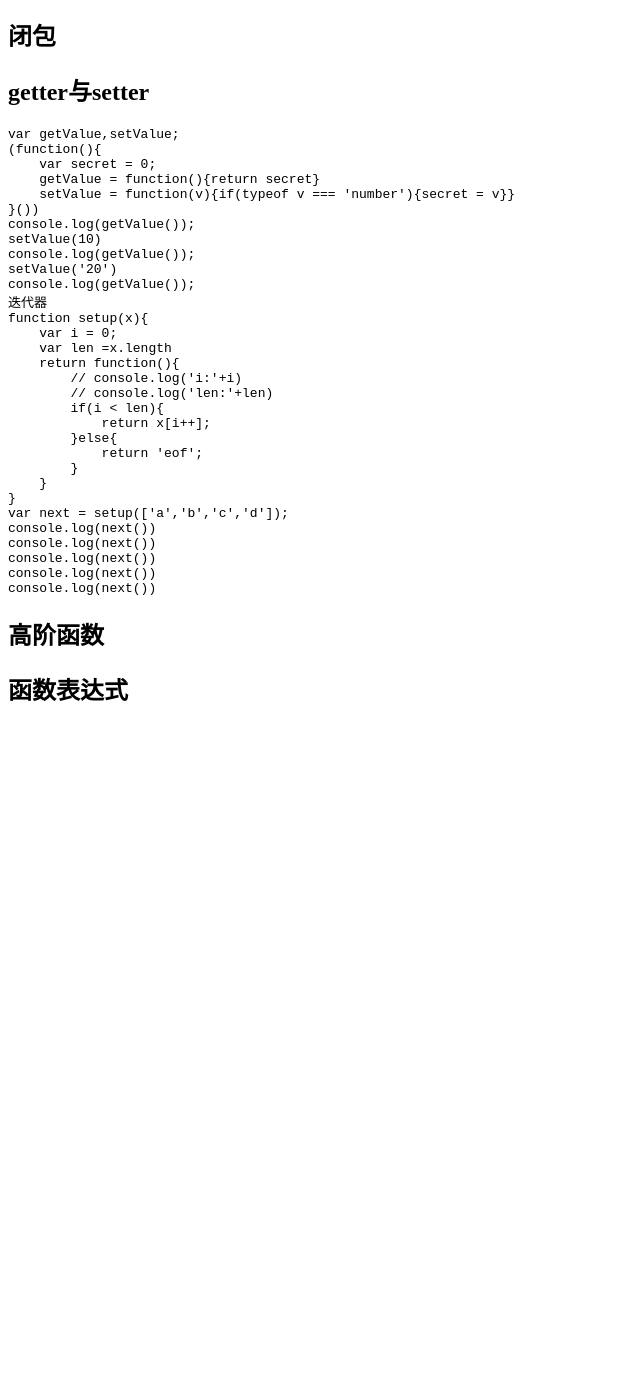
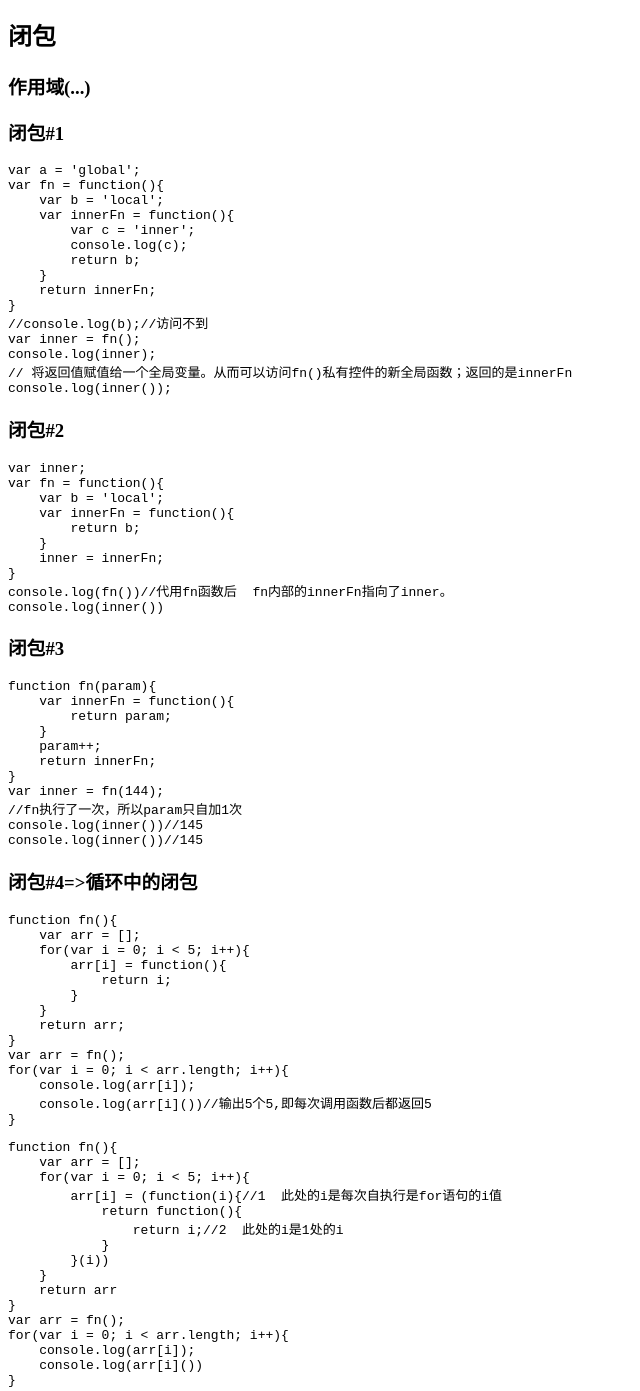
Before and after one commit to linshuangqiang/handBook, a plain HTML site: page JavaScript随笔总结/function/index.html in a window 1280 px wide. Shown: the part 1563-2954 px from the top of the page, without its empty margins (0-640 px from the left). Before the commit the page ends 2289 px from the top, so only its background shows below. Drawn offline with Linux system fonts and the light colour scheme.

Commit message:
function-c

```diff
--- a/JavaScript随笔总结/function/index.html
+++ b/JavaScript随笔总结/function/index.html
@@ -114,7 +114,97 @@ a()
 </pre>
 </code>
 <h2>闭包</h2>
-
+<h3>作用域(...)</h3>
+<h3>闭包#1</h3>
+ <code>
+<pre>
+var a = 'global';
+var fn = function(){
+    var b = 'local';
+    var innerFn = function(){
+        var c = 'inner';
+        console.log(c);
+        return b;
+    }
+    return innerFn;
+}
+//console.log(b);//访问不到
+var inner = fn();
+console.log(inner);
+// 将返回值赋值给一个全局变量。从而可以访问fn()私有控件的新全局函数；返回的是innerFn
+console.log(inner());
+</pre>
+</code>
+<h3>闭包#2</h3>
+ <code>
+<pre>
+var inner;
+var fn = function(){
+    var b = 'local';
+    var innerFn = function(){
+        return b;
+    }
+    inner = innerFn;
+}
+console.log(fn())//代用fn函数后  fn内部的innerFn指向了inner。
+console.log(inner())
+</pre>
+</code>
+<h3>闭包#3</h3>
+ <code>
+<pre>
+function fn(param){
+    var innerFn = function(){
+        return param;
+    }
+    param++;
+    return innerFn;
+}
+var inner = fn(144);
+//fn执行了一次，所以param只自加1次
+console.log(inner())//145
+console.log(inner())//145
+</pre>
+</code>
+<h3>闭包#4=>循环中的闭包</h3>
+ <code>
+<pre>
+function fn(){
+    var arr = [];
+    for(var i = 0; i < 5; i++){
+        arr[i] = function(){
+            return i;
+        }
+    }
+    return arr;
+}
+var arr = fn();
+for(var i = 0; i < arr.length; i++){
+    console.log(arr[i]);
+    console.log(arr[i]())//输出5个5,即每次调用函数后都返回5
+}
+</pre>
+</code>
+ <code>
+<pre>
+function fn(){
+    var arr = [];
+    for(var i = 0; i < 5; i++){
+        arr[i] = (function(i){//1  此处的i是每次自执行是for语句的i值
+            return function(){
+                return i;//2  此处的i是1处的i
+            }
+        }(i))
+    }
+    return arr
+}
+var arr = fn();
+for(var i = 0; i < arr.length; i++){
+    console.log(arr[i]);
+    console.log(arr[i]())
+}
+</pre>
+</code>
 <h2>getter与setter</h2>
 <code>
 <pre>
```
Also changed, not shown: JavaScript随笔总结/function/d.html (added, +80 -0 lines).
